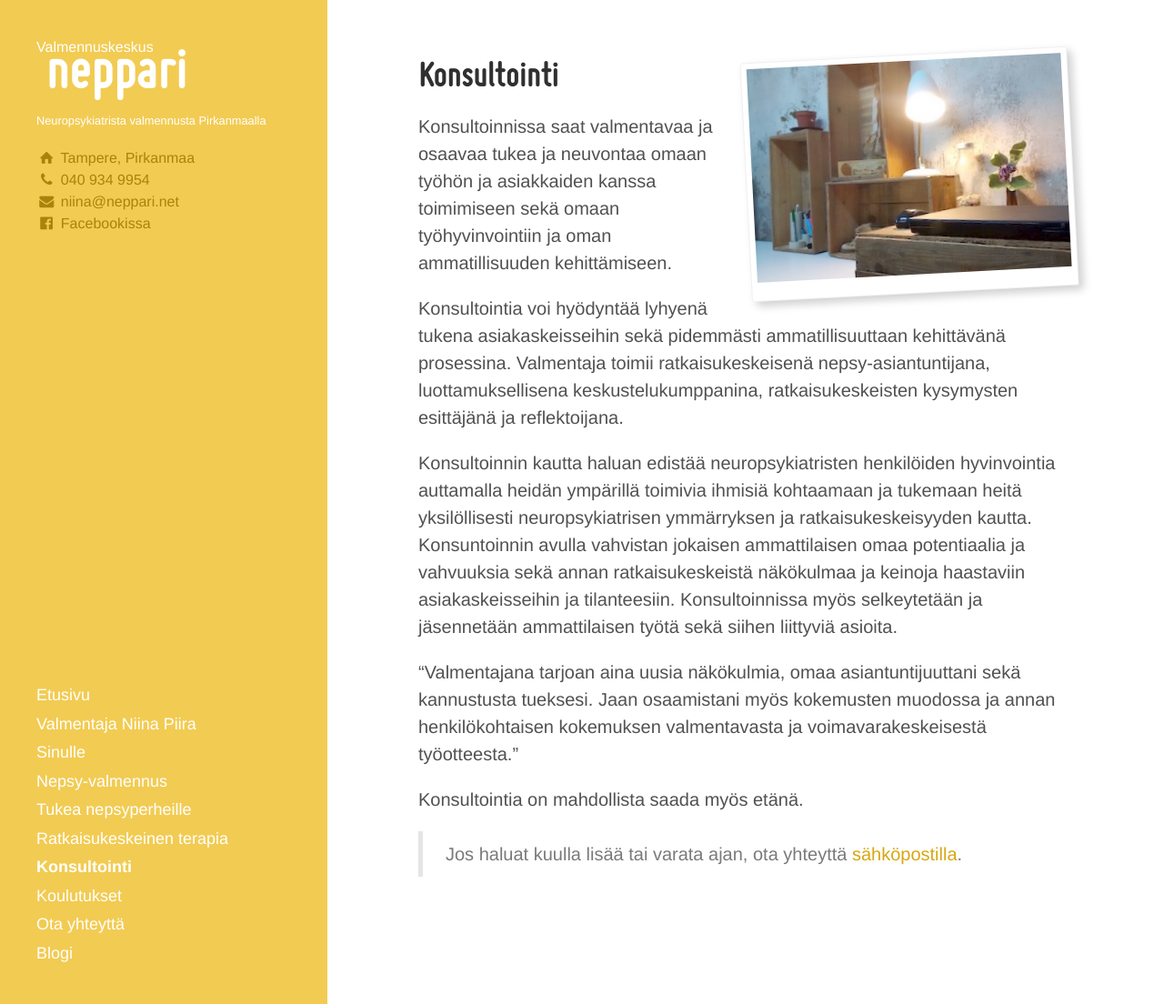
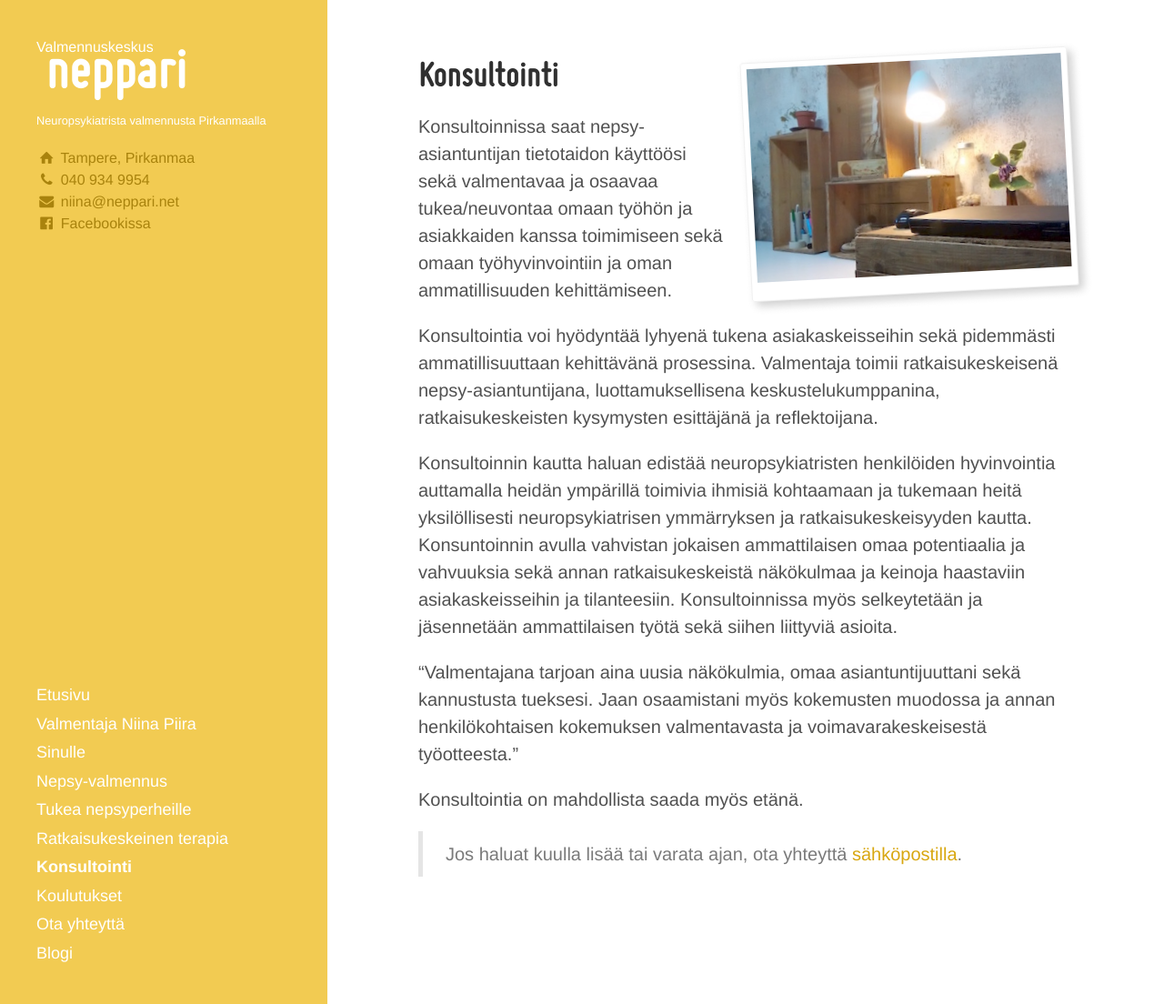
Before and after one commit to niinapiira/neppari.net, a Jekyll site: the page built from konsultointi.md, in a window 1280 px wide and 1104 px high. Shown: the whole window at 91% size. Built offline with Jekyll 4.4.1, drawn with Linux system fonts in a browser that asks for light colours.

Commit message:
Update konsultointi.md

```diff
--- a/konsultointi.md
+++ b/konsultointi.md
@@ -6,7 +6,7 @@ show-in-navigation: true
 published: true
 polaroid: etavalmennus
 ---
-Konsultoinnissa saat valmentavaa ja osaavaa tukea ja neuvontaa omaan työhön ja asiakkaiden kanssa toimimiseen sekä omaan työhyvinvointiin ja oman ammatillisuuden kehittämiseen.
+Konsultoinnissa saat nepsy-asiantuntijan tietotaidon käyttöösi sekä valmentavaa ja osaavaa tukea/neuvontaa omaan työhön ja asiakkaiden kanssa toimimiseen sekä omaan työhyvinvointiin ja oman ammatillisuuden kehittämiseen.
 
 Konsultointia voi hyödyntää lyhyenä tukena asiakaskeisseihin sekä pidemmästi ammatillisuuttaan kehittävänä prosessina. Valmentaja toimii ratkaisukeskeisenä nepsy-asiantuntijana, luottamuksellisena keskustelukumppanina, ratkaisukeskeisten kysymysten esittäjänä ja reflektoijana.
 
```
